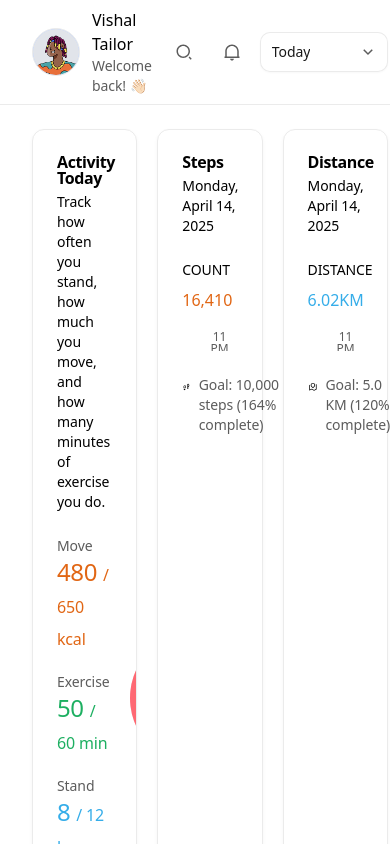
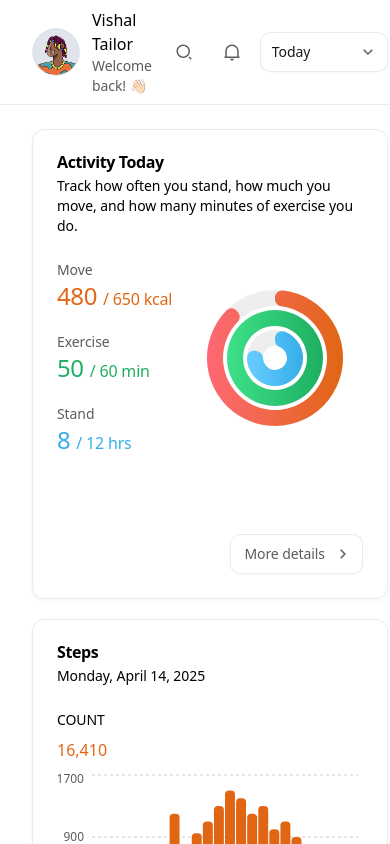
Before and after one commit to vishaltailors/Stride, a React (Vite) app: page / in a window 390 px wide. Shown: the top 844 px of the page. Built offline with nearby package versions, Linux system fonts and the light colour scheme.

Commit message:
Add draggable grid layout with responsive breakpoints for dashboard widgets

```diff
--- a/package.json
+++ b/package.json
@@ -24,6 +24,7 @@
     "motion": "^12.6.5",
     "react": "^19.0.0",
     "react-dom": "^19.0.0",
+    "react-grid-layout": "^1.5.1",
     "recharts": "^2.15.2",
     "tailwind-merge": "^2",
     "tailwind-variants": "^1.0.0",
--- a/src/components/widgets/activity.jsx
+++ b/src/components/widgets/activity.jsx
@@ -430,7 +430,7 @@ export default function Activity() {
   );
 
   return (
-    <Card className="flex flex-col overflow-x-hidden" ref={cardRef}>
+    <Card className="flex grow flex-col overflow-x-hidden" ref={cardRef}>
       <div style={{ minHeight: cardHeight || "auto" }}>
         <TransitionPanel
           activeIndex={activeIndex}
--- a/src/components/widgets/distance.jsx
+++ b/src/components/widgets/distance.jsx
@@ -95,7 +95,7 @@ export default function Distance() {
   };
 
   return (
-    <Card>
+    <Card className="grow">
       <CardHeader>
         <CardTitle>Distance</CardTitle>
         <CardDescription>{formattedDate}</CardDescription>
--- a/src/components/widgets/steps.jsx
+++ b/src/components/widgets/steps.jsx
@@ -18,8 +18,16 @@ import {
   getStepsDataByRange,
 } from "@/components/widgets/steps.data";
 import useDateRangeStore from "@/store/date-range-store";
-import { format, startOfWeek, endOfWeek, startOfMonth, endOfMonth, startOfYear, endOfYear } from "date-fns";
 import { RiFootprintLine } from "@remixicon/react";
+import {
+  endOfMonth,
+  endOfWeek,
+  endOfYear,
+  format,
+  startOfMonth,
+  startOfWeek,
+  startOfYear,
+} from "date-fns";
 import {
   Bar,
   BarChart,
@@ -86,7 +94,7 @@ export default function Steps() {
   };
 
   return (
-    <Card>
+    <Card className="grow">
       <CardHeader>
         <CardTitle>Steps</CardTitle>
         <CardDescription>{formattedDate}</CardDescription>
--- a/src/components/widgets/workouts.jsx
+++ b/src/components/widgets/workouts.jsx
@@ -8,9 +8,21 @@ import {
   CardHeader,
   CardTitle,
 } from "@/components/ui/card";
-import { calculateTotalCalories, getWorkoutsByRange, workoutTypes } from "@/components/widgets/workouts.data";
+import {
+  calculateTotalCalories,
+  getWorkoutsByRange,
+  workoutTypes,
+} from "@/components/widgets/workouts.data";
 import useDateRangeStore from "@/store/date-range-store";
-import { format, startOfWeek, endOfWeek, startOfMonth, endOfMonth, startOfYear, endOfYear } from "date-fns";
+import {
+  endOfMonth,
+  endOfWeek,
+  endOfYear,
+  format,
+  startOfMonth,
+  startOfWeek,
+  startOfYear,
+} from "date-fns";
 
 export default function Workouts() {
   const dateRange = useDateRangeStore((state) => state.dateRange);
@@ -45,11 +57,14 @@ export default function Workouts() {
   const formattedDate = getFormattedDateRange();
 
   // Calculate total calories
-  const totalCalories = dateRange === "this-year" && workoutsData.some(item => item.totalCalories)
-    ? workoutsData.filter(item => item.totalCalories).reduce((sum, item) => sum + item.totalCalories, 0)
-    : dateRange === "today"
-      ? workoutsData.reduce((sum, workout) => sum + workout.calories, 0)
-      : calculateTotalCalories(workoutsData);
+  const totalCalories =
+    dateRange === "this-year" && workoutsData.some((item) => item.totalCalories)
+      ? workoutsData
+          .filter((item) => item.totalCalories)
+          .reduce((sum, item) => sum + item.totalCalories, 0)
+      : dateRange === "today"
+        ? workoutsData.reduce((sum, workout) => sum + workout.calories, 0)
+        : calculateTotalCalories(workoutsData);
 
   // Get workouts to display (max 5)
   const getWorkoutsToDisplay = () => {
@@ -59,12 +74,12 @@ export default function Workouts() {
       // Flatten all workouts from all days, sort by most recent, and take up to 5
       const allWorkouts = [];
 
-      workoutsData.forEach(day => {
+      workoutsData.forEach((day) => {
         if (day.workouts && day.workouts.length > 0) {
-          day.workouts.forEach(workout => {
+          day.workouts.forEach((workout) => {
             allWorkouts.push({
               ...workout,
-              date: day.date
+              date: day.date,
             });
           });
         }
@@ -78,16 +93,16 @@ export default function Workouts() {
       // For yearly data, we'll show the most recent month's workouts
       // Filter out items that don't have workouts array
       const recentWorkouts = workoutsData
-        .filter(item => item.workouts && item.workouts.length > 0)
+        .filter((item) => item.workouts && item.workouts.length > 0)
         .slice(0, 5);
 
       // Flatten the workouts
       const allWorkouts = [];
-      recentWorkouts.forEach(day => {
-        day.workouts.forEach(workout => {
+      recentWorkouts.forEach((day) => {
+        day.workouts.forEach((workout) => {
           allWorkouts.push({
             ...workout,
-            date: day.date
+            date: day.date,
           });
         });
       });
@@ -101,7 +116,7 @@ export default function Workouts() {
   const workoutsToDisplay = getWorkoutsToDisplay();
 
   return (
-    <Card>
+    <Card className="grow overflow-y-auto">
       <CardHeader>
         <CardTitle>Workouts</CardTitle>
         <CardDescription>{formattedDate}</CardDescription>
@@ -119,37 +134,40 @@ export default function Workouts() {
           {workoutsToDisplay.map((workout, index) => {
             const workoutType = workoutTypes[workout.type];
             // Import images directly from assets folder
-            const iconPath = new URL(`../../assets/images/${workoutType?.icon}`, import.meta.url).href;
+            const iconPath = new URL(
+              `../../assets/images/${workoutType?.icon}`,
+              import.meta.url,
+            ).href;
 
             return (
               <div key={index} className="flex items-start gap-4">
                 {/* Workout Icon */}
-                <div
-                  className="flex-shrink-0 size-16 rounded-full bg-bg-weak-50 flex items-center justify-center"
-                >
-                  <img
-                    src={iconPath}
-                    alt={workout.type}
-                    className="size-10"
-                  />
+                <div className="flex size-16 flex-shrink-0 items-center justify-center rounded-full bg-bg-weak-50">
+                  <img src={iconPath} alt={workout.type} className="size-10" />
                 </div>
 
                 {/* Workout Details */}
                 <div className="flex-1">
                   <h3 className="text-label-md font-medium">{workout.type}</h3>
 
-                  <div className="flex gap-4 mt-1">
+                  <div className="mt-1 flex gap-4">
                     <div>
-                      <span className="text-label-sm text-text-sub-600">{workout.duration}min</span>
+                      <span className="text-label-sm text-text-sub-600">
+                        {workout.duration}min
+                      </span>
                     </div>
 
                     <div>
-                      <span className="text-label-sm text-text-sub-600">{workout.calories} kcal</span>
+                      <span className="text-label-sm text-text-sub-600">
+                        {workout.calories} kcal
+                      </span>
                     </div>
 
                     {workout.distance && (
                       <div>
-                        <span className="text-label-sm text-text-sub-600">{workout.distance} km</span>
+                        <span className="text-label-sm text-text-sub-600">
+                          {workout.distance} km
+                        </span>
                       </div>
                     )}
                   </div>
@@ -159,7 +177,7 @@ export default function Workouts() {
           })}
 
           {workoutsToDisplay.length === 0 && (
-            <div className="text-center py-4 text-text-sub-600">
+            <div className="py-4 text-center text-text-sub-600">
               No workouts for this period
             </div>
           )}
--- a/src/index.css
+++ b/src/index.css
@@ -423,6 +423,19 @@
   transform-origin: center;
 }
 
+/* scrollbar */
+::-webkit-scrollbar {
+  @apply w-1.5;
+}
+
+::-webkit-scrollbar-track {
+  @apply bg-transparent;
+}
+
+::-webkit-scrollbar-thumb {
+  @apply rounded-full bg-neutral-300 hover:bg-neutral-400;
+}
+
 html,
 body {
   @apply min-h-screen;
@@ -440,3 +453,11 @@ body,
 .container {
   @apply mx-auto max-w-screen-2xl px-8;
 }
+
+.react-grid-item {
+  @apply flex h-[470px] flex-col rounded-xl bg-bg-white-0;
+}
+
+.react-grid-item.react-grid-placeholder {
+  @apply rounded-xl bg-primary-alpha-24;
+}
--- a/src/routes/_layout/index.lazy.jsx
+++ b/src/routes/_layout/index.lazy.jsx
@@ -4,6 +4,32 @@ import Distance from "@/components/widgets/distance";
 import Steps from "@/components/widgets/steps";
 import Workouts from "@/components/widgets/workouts";
 import { createLazyFileRoute } from "@tanstack/react-router";
+import { Responsive, WidthProvider } from "react-grid-layout";
+import "react-grid-layout/css/styles.css";
+import "react-resizable/css/styles.css";
+
+const ResponsiveGridLayout = WidthProvider(Responsive);
+
+const layouts = {
+  lg: [
+    { i: "activity", x: 0, y: 0, w: 1, h: 1 },
+    { i: "steps", x: 1, y: 0, w: 1, h: 1 },
+    { i: "distance", x: 2, y: 0, w: 1, h: 1 },
+    { i: "workouts", x: 0, y: 1, w: 1, h: 1 },
+  ],
+  md: [
+    { i: "activity", x: 0, y: 0, w: 1, h: 1 },
+    { i: "steps", x: 1, y: 0, w: 1, h: 1 },
+    { i: "distance", x: 0, y: 1, w: 2, h: 1 },
+    { i: "workouts", x: 0, y: 2, w: 2, h: 1 },
+  ],
+  sm: [
+    { i: "activity", x: 0, y: 0, w: 1, h: 1 },
+    { i: "steps", x: 0, y: 1, w: 1, h: 1 },
+    { i: "distance", x: 0, y: 2, w: 1, h: 1 },
+    { i: "workouts", x: 0, y: 3, w: 1, h: 1 },
+  ],
+};
 
 export const Route = createLazyFileRoute("/_layout/")({
   component: Index,
@@ -13,11 +39,32 @@ function Index() {
   return (
     <>
       <Header />
-      <div className="container grid grid-cols-3 gap-5 py-6">
-        <Activity />
-        <Steps />
-        <Distance />
-        <Workouts />
+      <div className="container py-6">
+        <ResponsiveGridLayout
+          className="layout"
+          layouts={layouts}
+          breakpoints={{ lg: 1200, md: 996, sm: 768 }}
+          cols={{ lg: 3, md: 2, sm: 1 }}
+          rowHeight={470}
+          width={1200}
+          margin={[20, 20]}
+          containerPadding={[0, 0]}
+          isDraggable={true}
+          isResizable={false}
+        >
+          <div key="activity">
+            <Activity />
+          </div>
+          <div key="steps">
+            <Steps />
+          </div>
+          <div key="distance">
+            <Distance />
+          </div>
+          <div key="workouts">
+            <Workouts />
+          </div>
+        </ResponsiveGridLayout>
       </div>
     </>
   );
```
Also changed, not shown: 1 other file (tests, documents, lock files or other folders).
